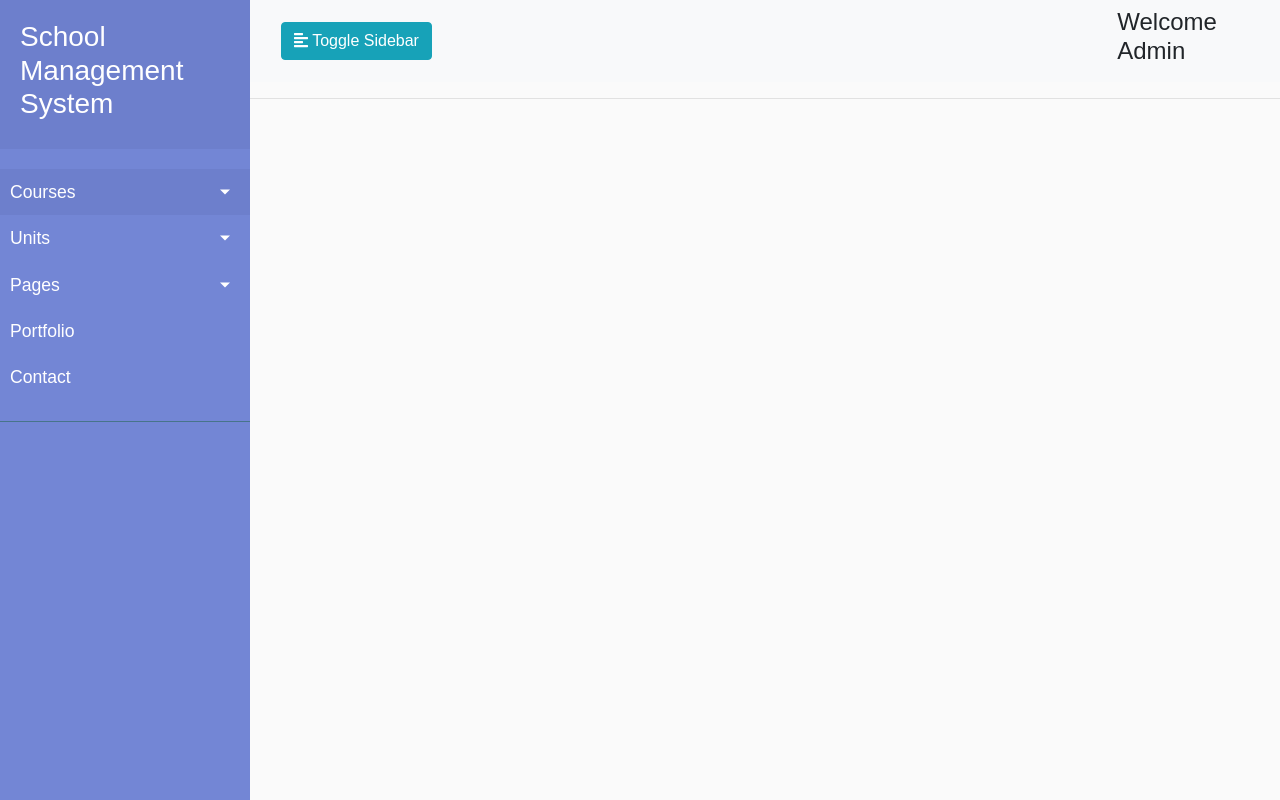
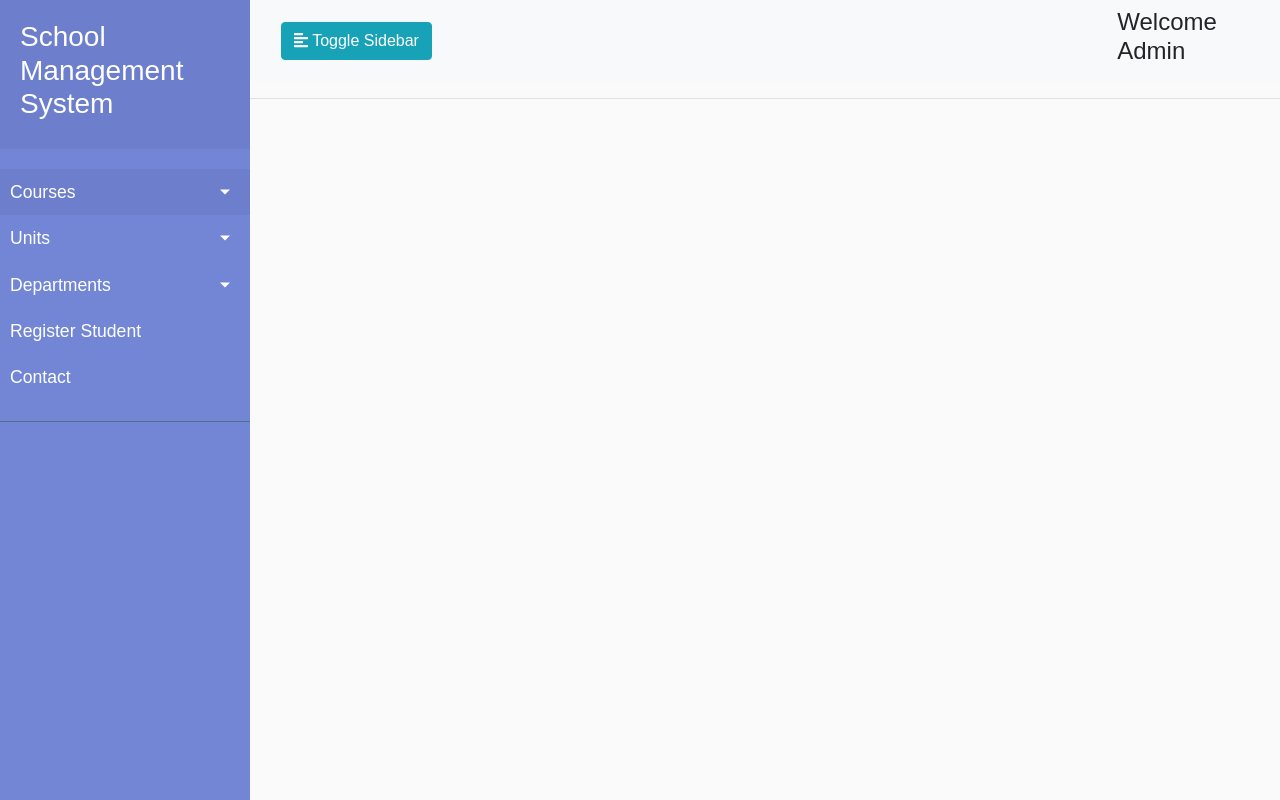
Before and after one commit to ealpha072/Student-Management-System, a PHP site: page /dashboard.php in a window 1280 px wide. Run offline with PHP 8.4, Linux system fonts and the light colour scheme; some libraries are stand-ins or nearby versions.

Commit message:
Allowance for creating and viewing departments

```diff
--- a/admin/dashboard.php
+++ b/admin/dashboard.php
@@ -30,21 +30,18 @@
                     </ul>
                 </li>
                 <li>
-                    <a href="#pageSubmenu" data-toggle="collapse" aria-expanded="false" class="dropdown-toggle">Pages</a>
+                    <a href="#pageSubmenu" data-toggle="collapse" aria-expanded="false" class="dropdown-toggle">Departments</a>
                     <ul class="collapse list-unstyled" id="pageSubmenu">
                         <li>
-                            <a href="#">Page 1</a>
+                            <a href="#">Add Department</a>
                         </li>
                         <li>
-                            <a href="#">Page 2</a>
-                        </li>
-                        <li>
-                            <a href="#">Page 3</a>
+                            <a href="#">View Departments</a>
                         </li>
                     </ul>
                 </li>
                 <li>
-                    <a href="#">Portfolio</a>
+                    <a href="#">Register Student</a>
                 </li>
                 <li>
                     <a href="#">Contact</a>
```
